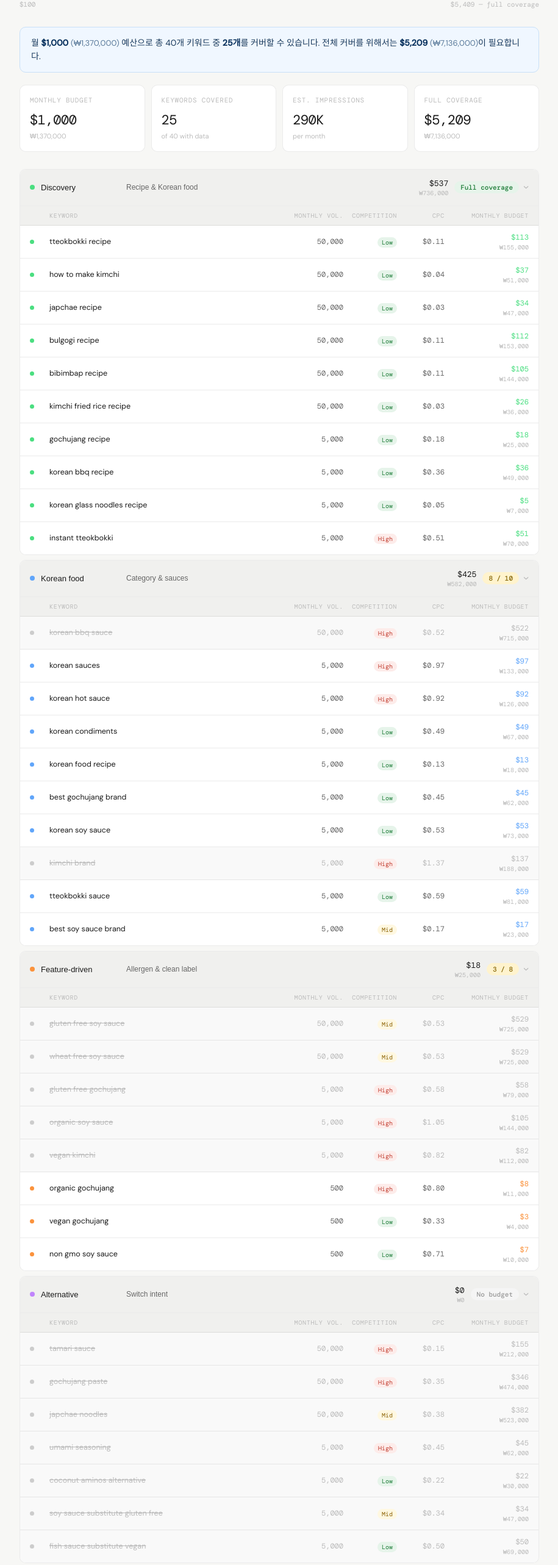
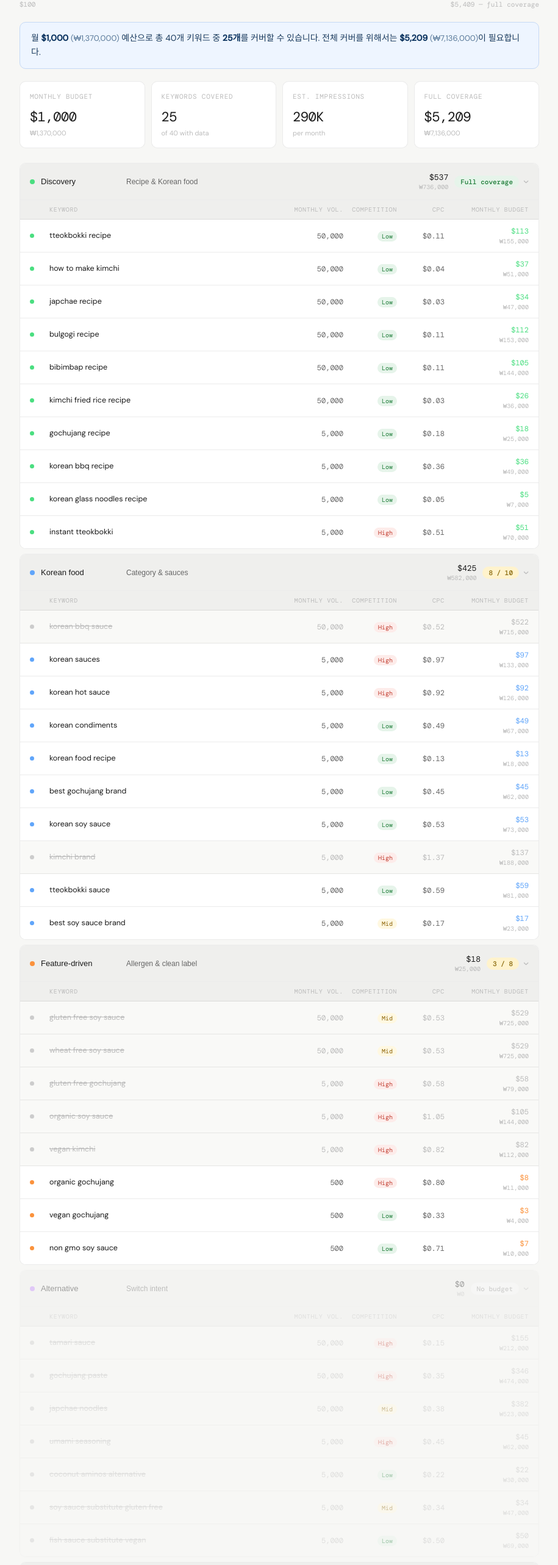
Before and after one commit to mona9245/sempio-sem-simulator_v2, a React (Vite) app: page / in a window 1280 px wide. Shown: the part 178-2744 px from the top of the page at 61% size, without its empty margins (182-1097 px from the left). Built offline with nearby package versions, Linux system fonts and the light colour scheme.

Commit message:
Update App.css

```diff
--- a/src/App.css
+++ b/src/App.css
@@ -3,7 +3,7 @@
 :root {
   --bg: #f7f7f5;
   --bg2: #ffffff;
-  --bg3: #f0f0ee;
+  --bg3: #efefed;
   --border: rgba(0,0,0,0.08);
   --border2: rgba(0,0,0,0.15);
   --text: #1a1a1a;
@@ -14,325 +14,88 @@
   --radius: 10px;
 }
 
-body {
-  background: var(--bg);
-  color: var(--text);
-  font-family: var(--font);
-  font-size: 14px;
-  line-height: 1.5;
-  -webkit-font-smoothing: antialiased;
-}
+body { background: var(--bg); color: var(--text); font-family: var(--font); font-size: 14px; line-height: 1.5; -webkit-font-smoothing: antialiased; }
 
 .app { min-height: 100vh; }
 
-.app-header {
-  border-bottom: 1px solid var(--border);
-  padding: 0 24px;
-  background: var(--bg2);
-}
-.header-inner {
-  max-width: 900px;
-  margin: 0 auto;
-  height: 56px;
-  display: flex;
-  align-items: center;
-  justify-content: space-between;
-}
+.app-header { border-bottom: 1px solid var(--border); padding: 0 24px; background: var(--bg2); }
+.header-inner { max-width: 900px; margin: 0 auto; height: 56px; display: flex; align-items: center; justify-content: space-between; }
 .brand { display: flex; align-items: center; gap: 10px; }
-.brand-tag {
-  font-family: var(--mono);
-  font-size: 11px;
-  font-weight: 500;
-  background: var(--text);
-  color: #fff;
-  padding: 3px 8px;
-  border-radius: 4px;
-  letter-spacing: 0.08em;
-}
-.brand-title {
-  font-size: 14px;
-  font-weight: 500;
-  color: var(--text);
-}
-.header-meta {
-  font-size: 12px;
-  color: var(--text3);
-  font-family: var(--mono);
-}
+.brand-tag { font-family: var(--mono); font-size: 11px; font-weight: 500; background: var(--text); color: #fff; padding: 3px 8px; border-radius: 4px; letter-spacing: 0.08em; }
+.brand-title { font-size: 14px; font-weight: 500; color: var(--text); }
+.header-meta { font-size: 12px; color: var(--text3); font-family: var(--mono); }
 
-.main {
-  max-width: 900px;
-  margin: 0 auto;
-  padding: 32px 24px 80px;
-}
+.main { max-width: 900px; margin: 0 auto; padding: 32px 24px 80px; }
 
-.slider-section { margin-bottom: 28px; }
-.slider-label-row {
-  display: flex;
-  justify-content: space-between;
-  align-items: baseline;
-  margin-bottom: 14px;
-}
-.slider-label {
-  font-size: 12px;
-  color: var(--text2);
-  text-transform: uppercase;
-  letter-spacing: 0.08em;
-  font-family: var(--mono);
-}
+.slider-section { margin-bottom: 20px; }
+.slider-label-row { display: flex; justify-content: space-between; align-items: baseline; margin-bottom: 14px; }
+.slider-label { font-size: 12px; color: var(--text2); text-transform: uppercase; letter-spacing: 0.08em; font-family: var(--mono); }
 .slider-value { display: flex; align-items: baseline; gap: 10px; }
-.val-usd {
-  font-size: 28px;
-  font-weight: 300;
-  color: var(--text);
-  letter-spacing: -0.02em;
-  font-family: var(--mono);
-}
-.val-krw {
-  font-size: 14px;
-  color: var(--text2);
-  font-family: var(--mono);
-}
+.val-usd { font-size: 28px; font-weight: 300; color: var(--text); letter-spacing: -0.02em; font-family: var(--mono); }
+.val-krw { font-size: 14px; color: var(--text2); font-family: var(--mono); }
 
-.slider-track-wrap {
-  position: relative;
-  height: 24px;
-  display: flex;
-  align-items: center;
-  margin-bottom: 8px;
-}
-.slider {
-  position: relative;
-  z-index: 2;
-  width: 100%;
-  height: 2px;
-  -webkit-appearance: none;
-  appearance: none;
-  background: transparent;
-  cursor: pointer;
-  outline: none;
-}
-.slider::-webkit-slider-runnable-track {
-  height: 2px;
-  background: var(--border2);
-  border-radius: 1px;
-}
-.slider::-webkit-slider-thumb {
-  -webkit-appearance: none;
-  width: 20px;
-  height: 20px;
-  border-radius: 50%;
-  background: var(--text);
-  margin-top: -9px;
-  box-shadow: 0 1px 4px rgba(0,0,0,0.2);
-  transition: box-shadow 0.15s;
-}
-.slider:hover::-webkit-slider-thumb {
-  box-shadow: 0 2px 8px rgba(0,0,0,0.25);
-}
+.slider-track-wrap { position: relative; height: 24px; display: flex; align-items: center; margin-bottom: 8px; }
+.slider { position: relative; z-index: 2; width: 100%; height: 2px; -webkit-appearance: none; appearance: none; background: transparent; cursor: pointer; outline: none; }
+.slider::-webkit-slider-runnable-track { height: 2px; background: var(--border2); border-radius: 1px; }
+.slider::-webkit-slider-thumb { -webkit-appearance: none; width: 20px; height: 20px; border-radius: 50%; background: var(--text); margin-top: -9px; box-shadow: 0 1px 4px rgba(0,0,0,0.2); }
 .slider::-moz-range-track { height: 2px; background: var(--border2); }
-.slider::-moz-range-thumb {
-  width: 20px; height: 20px;
-  border-radius: 50%;
-  background: var(--text);
-  border: none;
-}
-.track-fill {
-  position: absolute;
-  left: 0;
-  top: 50%;
-  transform: translateY(-50%);
-  height: 2px;
-  background: var(--text);
-  border-radius: 1px;
-  pointer-events: none;
-  transition: width 0.05s;
-}
-.slider-bounds {
-  display: flex;
-  justify-content: space-between;
-  font-size: 11px;
-  color: var(--text3);
-  font-family: var(--mono);
-}
+.slider::-moz-range-thumb { width: 20px; height: 20px; border-radius: 50%; background: var(--text); border: none; }
+.track-fill { position: absolute; left: 0; top: 50%; transform: translateY(-50%); height: 2px; background: var(--text); border-radius: 1px; pointer-events: none; transition: width 0.05s; }
+.slider-bounds { display: flex; justify-content: space-between; font-size: 11px; color: var(--text3); font-family: var(--mono); }
 
-.summary-banner {
-  background: #f0f7ff;
-  border: 1px solid #c8e0f8;
-  border-radius: var(--radius);
-  padding: 14px 18px;
-  font-size: 14px;
-  color: #1a3a5c;
-  margin-bottom: 20px;
-  line-height: 1.6;
-}
+.summary-banner { background: #eef5ff; border: 1px solid #c5d9f5; border-radius: var(--radius); padding: 14px 18px; font-size: 14px; color: #1a3a5c; margin-bottom: 20px; line-height: 1.7; }
 .summary-banner strong { color: #0c3460; }
 .summary-banner .krw { color: #5a7a9a; font-size: 13px; }
 
-.stat-cards {
-  display: grid;
-  grid-template-columns: repeat(4, 1fr);
-  gap: 10px;
-  margin-bottom: 28px;
-}
-.stat-card {
-  background: var(--bg2);
-  border: 1px solid var(--border);
-  border-radius: var(--radius);
-  padding: 16px;
-}
-.stat-label {
-  font-size: 11px;
-  color: var(--text3);
-  text-transform: uppercase;
-  letter-spacing: 0.07em;
-  font-family: var(--mono);
-  margin-bottom: 8px;
-}
-.stat-val {
-  font-size: 22px;
-  font-weight: 300;
-  color: var(--text);
-  letter-spacing: -0.02em;
-  font-family: var(--mono);
-  margin-bottom: 2px;
-}
+.stat-cards { display: grid; grid-template-columns: repeat(4, 1fr); gap: 10px; margin-bottom: 24px; }
+.stat-card { background: var(--bg2); border: 1px solid var(--border); border-radius: var(--radius); padding: 16px; }
+.stat-label { font-size: 11px; color: var(--text3); text-transform: uppercase; letter-spacing: 0.07em; font-family: var(--mono); margin-bottom: 8px; }
+.stat-val { font-size: 22px; font-weight: 300; color: var(--text); letter-spacing: -0.02em; font-family: var(--mono); margin-bottom: 2px; }
 .stat-sub { font-size: 11px; color: var(--text3); }
 
 .sections-list { display: flex; flex-direction: column; gap: 8px; }
+.section { border: 1px solid var(--border); border-radius: var(--radius); overflow: hidden; background: var(--bg2); }
+.section-dim { opacity: 0.4; }
 
-.section {
-  border: 1px solid var(--border);
-  border-radius: var(--radius);
-  overflow: hidden;
-  background: var(--bg2);
-}
-
-.section-header {
-  width: 100%;
-  display: flex;
-  align-items: center;
-  gap: 10px;
-  padding: 14px 16px;
-  background: var(--bg3);
-  border: none;
-  cursor: pointer;
-  text-align: left;
-  transition: background 0.15s;
-}
-.section-header:hover { background: #e8e8e6; }
+.section-header { width: 100%; display: flex; align-items: center; gap: 10px; padding: 14px 16px; background: var(--bg3); border: none; cursor: pointer; text-align: left; transition: background 0.15s; }
+.section-header:hover { background: #e5e5e3; }
 .sec-dot { width: 8px; height: 8px; border-radius: 50%; flex-shrink: 0; }
 .sec-name { font-size: 13px; font-weight: 500; color: var(--text); min-width: 130px; }
 .sec-sub { font-size: 12px; color: var(--text2); flex: 1; }
-.sec-budget {
-  display: flex;
-  flex-direction: column;
-  align-items: flex-end;
-  gap: 1px;
-  font-family: var(--mono);
-  font-size: 13px;
-  color: var(--text);
-  flex-shrink: 0;
-}
+.sec-budget { display: flex; flex-direction: column; align-items: flex-end; gap: 1px; font-family: var(--mono); font-size: 13px; color: var(--text); flex-shrink: 0; }
 .sec-budget-krw { font-size: 10px; color: var(--text3); }
-
-.coverage {
-  font-size: 11px;
-  font-family: var(--mono);
-  padding: 3px 10px;
-  border-radius: 20px;
-  flex-shrink: 0;
-  font-weight: 500;
-}
+.coverage { font-size: 11px; font-family: var(--mono); padding: 3px 10px; border-radius: 20px; flex-shrink: 0; font-weight: 500; }
 .cov-full { background: #e6f4ea; color: #1a7a35; }
 .cov-partial { background: #fff3cd; color: #856404; }
 .cov-none { background: #f5f5f5; color: #999; }
-
-.chevron {
-  font-size: 18px;
-  color: var(--text3);
-  transition: transform 0.2s;
-  flex-shrink: 0;
-  line-height: 1;
-}
+.chevron { font-size: 18px; color: var(--text3); transition: transform 0.2s; flex-shrink: 0; line-height: 1; }
 .chevron.open { transform: rotate(90deg); }
 
-.kw-table {
-  border-top: 1px solid var(--border);
-}
-.kw-head {
-  display: grid;
-  grid-template-columns: 24px 1fr 90px 80px 70px 130px;
-  gap: 8px;
-  padding: 8px 16px;
-  font-size: 10px;
-  color: var(--text3);
-  text-transform: uppercase;
-  letter-spacing: 0.07em;
-  font-family: var(--mono);
-  background: var(--bg3);
-  border-bottom: 1px solid var(--border);
-}
-.kw-head span:nth-child(3),
-.kw-head span:nth-child(4),
-.kw-head span:nth-child(5),
-.kw-head span:nth-child(6) { text-align: right; }
+.kw-table { border-top: 1px solid var(--border); }
+.kw-head { display: grid; grid-template-columns: 24px 1fr 90px 80px 70px 130px; gap: 8px; padding: 8px 16px; font-size: 10px; color: var(--text3); text-transform: uppercase; letter-spacing: 0.07em; font-family: var(--mono); background: var(--bg3); border-bottom: 1px solid var(--border); }
+.kw-head span:nth-child(3), .kw-head span:nth-child(4), .kw-head span:nth-child(5), .kw-head span:nth-child(6) { text-align: right; }
 
-.kw-row {
-  display: grid;
-  grid-template-columns: 24px 1fr 90px 80px 70px 130px;
-  gap: 8px;
-  padding: 10px 16px;
-  border-bottom: 1px solid var(--border);
-  align-items: center;
-}
+.kw-row { display: grid; grid-template-columns: 24px 1fr 90px 80px 70px 130px; gap: 8px; padding: 10px 16px; border-bottom: 1px solid var(--border); align-items: center; }
 .kw-row:last-child { border-bottom: none; }
-
 .kw-active { background: var(--bg2); }
-.kw-inactive { background: #f9f9f9; }
+.kw-inactive { background: #f9f9f7; }
 
 .kw-dot { width: 7px; height: 7px; border-radius: 50%; flex-shrink: 0; }
-
 .kw-active .kw-name { font-size: 12.5px; color: var(--text); }
 .kw-inactive .kw-name { font-size: 12.5px; color: var(--text3); text-decoration: line-through; }
-
-.kw-vol, .kw-cpc {
-  font-size: 12px;
-  font-family: var(--mono);
-  text-align: right;
-}
+.kw-vol, .kw-cpc { font-size: 12px; font-family: var(--mono); text-align: right; }
 .kw-active .kw-vol, .kw-active .kw-cpc { color: var(--text2); }
 .kw-inactive .kw-vol, .kw-inactive .kw-cpc { color: var(--text3); }
-
 .kw-comp { text-align: right; }
-.comp-pill {
-  font-size: 10px;
-  font-family: var(--mono);
-  padding: 2px 7px;
-  border-radius: 20px;
-}
+.comp-pill { font-size: 10px; font-family: var(--mono); padding: 2px 7px; border-radius: 20px; }
 .comp-high { background: #fdecea; color: #c0392b; }
-.comp-mid  { background: #fff8e1; color: #8a6000; }
-.comp-low  { background: #e6f4ea; color: #1a7a35; }
-
-.kw-budget {
-  display: flex;
-  flex-direction: column;
-  align-items: flex-end;
-  font-size: 12px;
-  font-family: var(--mono);
-}
+.comp-mid { background: #fff8e1; color: #8a6000; }
+.comp-low { background: #e6f4ea; color: #1a7a35; }
+.kw-budget { display: flex; flex-direction: column; align-items: flex-end; font-size: 12px; font-family: var(--mono); }
 .kw-budget-krw { font-size: 10px; color: var(--text3); }
 .no-data { font-size: 11px; color: var(--text3); }
 
-.app-footer {
-  margin-top: 48px;
-  font-size: 11px;
-  color: var(--text3);
-  line-height: 1.8;
-  border-top: 1px solid var(--border);
-  padding-top: 20px;
-}
+.app-footer { margin-top: 48px; font-size: 11px; color: var(--text3); line-height: 1.8; border-top: 1px solid var(--border); padding-top: 20px; }
 
 @media (max-width: 640px) {
   .stat-cards { grid-template-columns: repeat(2, 1fr); }
```
